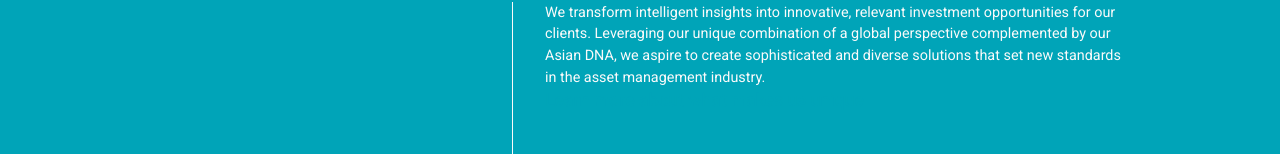
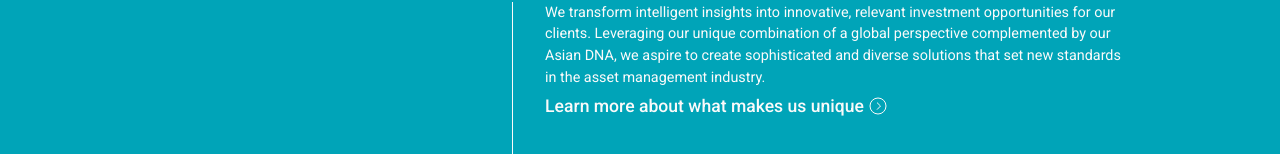
Before and after one commit to daniel-ctn/nikko-am, a React (Vite) app: page / in a window 1280 px wide. Shown: the part 1244-1398 px from the top of the page. Built offline with nearby package versions, Linux system fonts and the light colour scheme; a web font is replaced by a local one.

Commit message:
create utils UI components

```diff
--- a/src/components/icon/RightArrowIcon.tsx
+++ b/src/components/icon/RightArrowIcon.tsx
@@ -1,10 +1,14 @@
 import { FC } from "react";
 
-const RightArrowIcon: FC = () => {
+interface RightArrowIconProps {
+  color: string
+}
+
+const RightArrowIcon: FC<RightArrowIconProps> = ({color}) => {
   return (
       <svg width="18" height="18" viewBox="0 0 18 18" fill="none" xmlns="http://www.w3.org/2000/svg">
-        <circle cx="9" cy="9" r="8" stroke="#00A4B8"/>
-        <path d="M8 5.6001L11.5 9.04076L8 12.6001" stroke="#00A4B8"/>
+        <circle cx="9" cy="9" r="8" stroke={color}/>
+        <path d="M8 5.6001L11.5 9.04076L8 12.6001" stroke={color}/>
       </svg>
   );
 };
--- a/src/components/section/middle/index.tsx
+++ b/src/components/section/middle/index.tsx
@@ -1,8 +1,9 @@
 import { FC } from 'react'
+
+import AnchorTag from 'components/ui/AnchorTag'
 
 import shapeImage from 'images/section2_shape.svg'
 import './midSection.css'
-import RightArrowIcon from "../../icon/RightArrowIcon";
 
 const MidSectionComponent: FC = () => {
   return (
@@ -21,9 +22,7 @@ const MidSectionComponent: FC = () => {
             sophisticated and diverse solutions that set new standards in the
             asset management industry.
           </h5>
-          <a href='https://www.google.com' target='_blank'>
-            Learn more about what makes us unique <RightArrowIcon />
-          </a>
+          <AnchorTag text="Learn more about what makes us unique" color="white"/>
         </div>
       </div>
     </div>
--- a/src/components/section/middle/midSection.css
+++ b/src/components/section/middle/midSection.css
@@ -44,4 +44,5 @@
     font-size: 0.9rem;
     font-weight: 400;
     line-height: 1.5;
+    margin-bottom: 0.5rem;
 }
--- a/src/components/section/top/index.tsx
+++ b/src/components/section/top/index.tsx
@@ -1,8 +1,8 @@
 import { FC } from 'react'
 
+import AnchorTag from 'components/ui/AnchorTag'
+
 import shapeImage from 'images/section1_shape.svg'
-import RightArrowIcon from 'components/icon/RightArrowIcon'
-
 import './topSection.css'
 
 const TopSectionComponent: FC = () => {
@@ -18,9 +18,7 @@ const TopSectionComponent: FC = () => {
         </h1>
         <div className='topSection-right__info'>
           <h3>We're of Asia's largest asset managers</h3>
-          <a href='https://www.google.com' target='_blank'>
-            Learn more about who we are <RightArrowIcon />
-          </a>
+          <AnchorTag text='Learn more about who we are' color='teal' />
         </div>
       </div>
     </div>
--- a/src/components/section/top/topSection.css
+++ b/src/components/section/top/topSection.css
@@ -37,12 +37,3 @@
     line-height: 1.6;
     margin-bottom: 0.5rem;
 }
-
-.topSection-right__info a {
-    display: inline-flex;
-    align-items: center;
-}
-
-.topSection-right__info svg {
-    margin-left: 0.3rem;
-}
--- /dev/null
+++ b/src/components/ui/AnchorTag.css
@@ -0,0 +1,27 @@
+a {
+    display: inline-flex;
+    align-items: center;
+    text-decoration: none;
+    font-size: 1.1rem;
+    font-weight: 500;
+}
+
+svg {
+    margin-left: 0.3rem;
+}
+
+.teal {
+    color: var(--teal--);
+}
+
+.teal:hover {
+    text-decoration: underline var(--teal--);
+}
+
+.white {
+    color: var(--white--);
+}
+
+.white:hover {
+    text-decoration: underline var(--white--);
+}
--- /dev/null
+++ b/src/components/ui/AnchorTag.tsx
@@ -0,0 +1,21 @@
+import { FC } from 'react'
+import RightArrowIcon from 'components/icon/RightArrowIcon'
+
+import './AnchorTag.css'
+
+interface AnchorTagProps {
+  text: string
+  color: 'white' | 'teal'
+}
+
+const AnchorTag: FC<AnchorTagProps> = ({text, color}) => {
+  const strokeColor = color === 'white' ? '#FAFAFA' : '#00A4B8'
+
+  return (
+    <a href='https://www.google.com' target='_blank' className={color}>
+      {text} <RightArrowIcon color={strokeColor}/>
+    </a>
+  )
+}
+
+export default AnchorTag
--- a/src/index.css
+++ b/src/index.css
@@ -17,14 +17,3 @@ html, body {
   scroll-behavior: smooth;
   font-family: 'Roboto', sans-serif;
 }
-
-a {
-  text-decoration: none;
-  color: var(--teal--);
-  font-size: 1.1rem;
-  font-weight: 500;
-}
-
-a:hover {
-  text-decoration: underline var(--teal--);
-}
```
